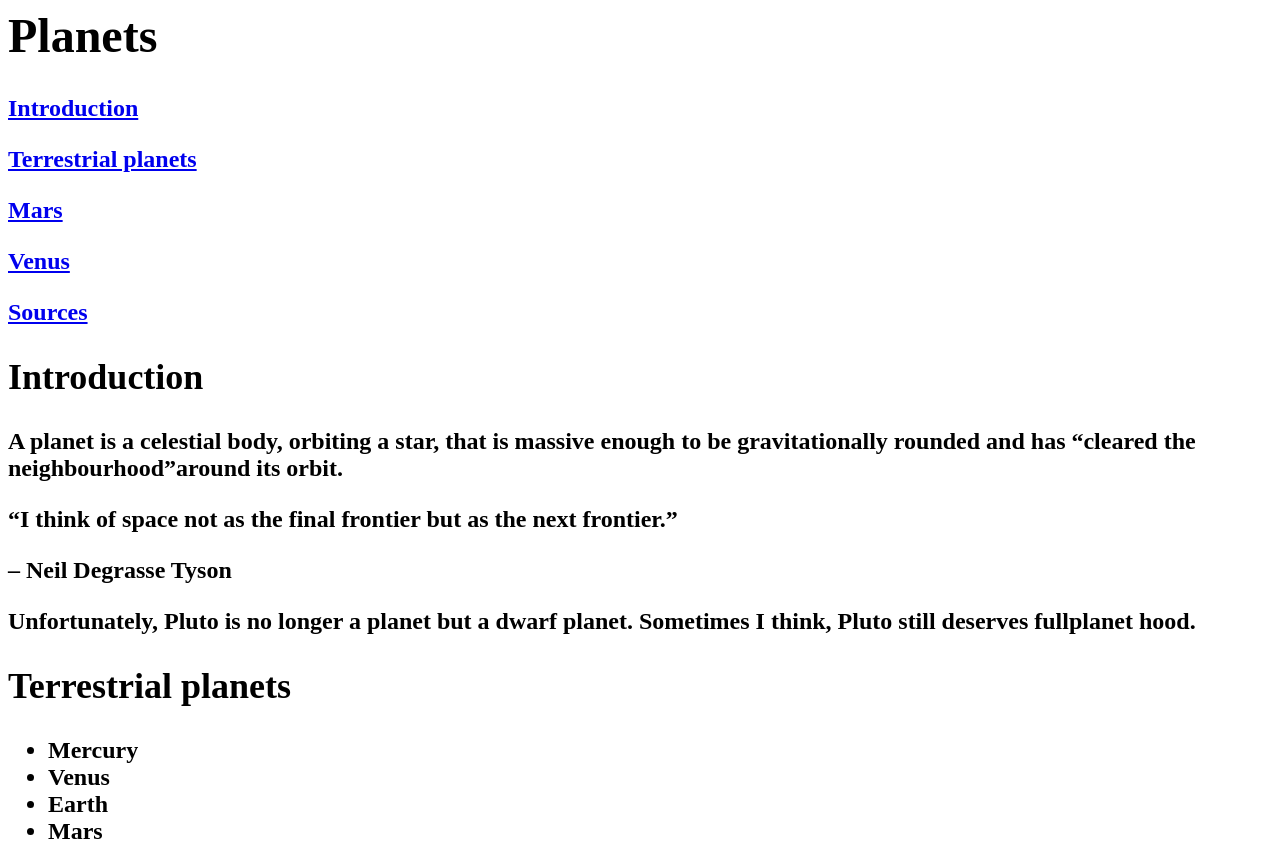
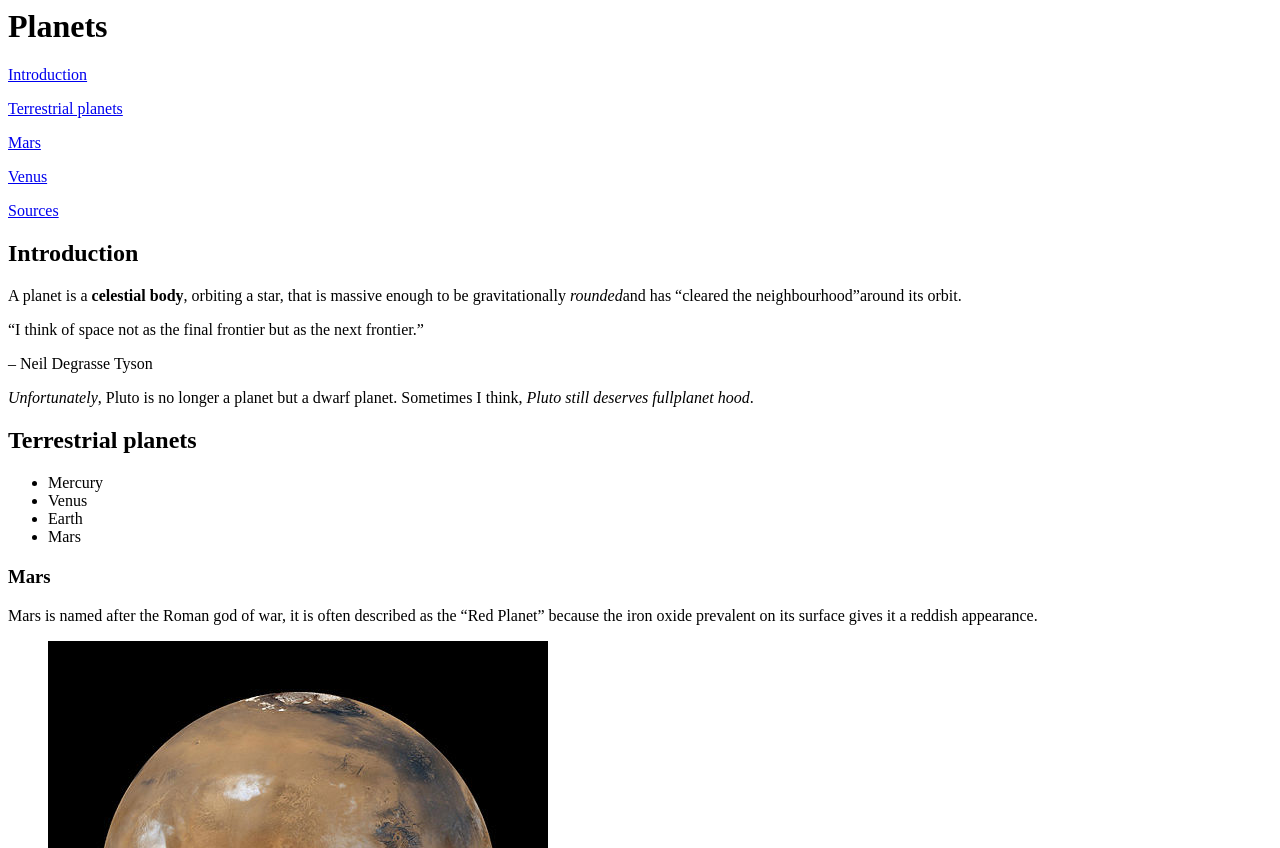
Before and after one commit to B2G7M/assignment-2, a plain HTML site: page index.html in a window 1280 px wide. Shown: the top 848 px of the page. Drawn offline with Linux system fonts and the light colour scheme.

Commit message:
Final Copy
Minor tweaks including: A comment, and back to top option, as well as
proper tags for highlighted words.

```diff
--- a/index.html
+++ b/index.html
@@ -1,5 +1,7 @@
-<h2 id="Back to top"</h2>
+<a id="top"</a>
 <header><h1>Planets</h1></header>
+
+<!--Enjoy!-->
 
 <main>
 	<a href="#Introduction">Introduction</a></p>
@@ -11,13 +13,13 @@
 	<h2 id="Introduction">
 	<h2>Introduction</h2>
 
-	<p>A planet is a celestial body, orbiting a star, that is massive enough to be gravitationally rounded and has &ldquo;cleared the neighbourhood&rdquo;around its orbit.</p>
+	<p>A planet is a <b>celestial body</b>, orbiting a star, that is massive enough to be gravitationally <em>rounded</em>and has &ldquo;cleared the neighbourhood&rdquo;around its orbit.</p>
 
 	<p>&ldquo;I think of space not as the final frontier but as the next frontier.&rdquo;</p>
 
 	<p>&ndash; Neil Degrasse Tyson</p>
 
-	<p>Unfortunately, Pluto is no longer a planet but a dwarf planet. Sometimes I think, Pluto still deserves fullplanet hood.</p>
+	<p><em>Unfortunately</em>, Pluto is no longer a planet but a dwarf planet. Sometimes I think, <i>Pluto still deserves fullplanet hood</i>.</p>
 
 	<h2 id="Terrestrial planets">
 	<h2>Terrestrial planets</h2>
@@ -77,7 +79,8 @@
 		<dt>Mean radius:</dt>
 		<dd><data>6051.8 km</data></dd>
 	</dl>
-	<a href="#Back to top">Back to top</a></p>
+	<a href="#top">Back to top</a></p>
+
 </main>
 
 <aside>
```
